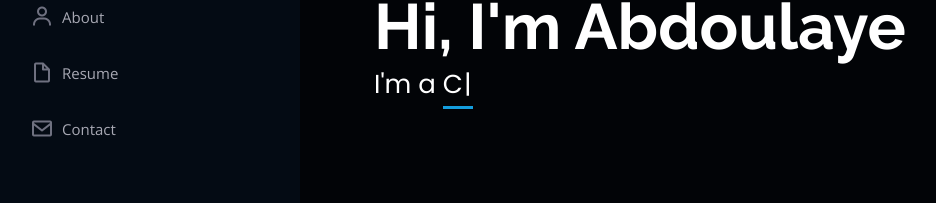
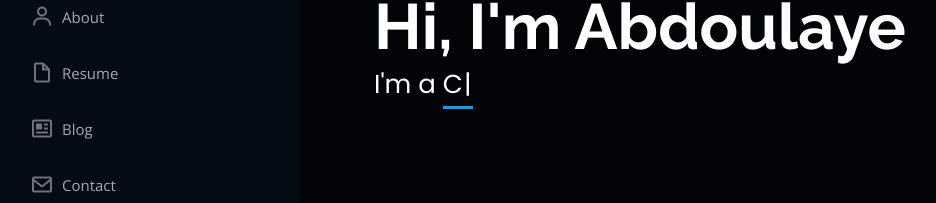
Before and after one commit to Abdoulaye-Thespy/Cloud-DevOps-Profile, a plain HTML site: page index.html in a window 1280 px wide. Shown: the part 324-527 px from the top of the page, without its empty margins (0-936 px from the left). Drawn offline with nearby package versions, Linux system fonts and the light colour scheme.

Commit message:
feat: Add blog section and hyperlink

```diff
--- a/index.html
+++ b/index.html
@@ -61,6 +61,7 @@
           <li><a href="#hero" class="nav-link scrollto active"><i class="bx bx-home"></i> <span>Home</span></a></li>
           <li><a href="#about" class="nav-link scrollto"><i class="bx bx-user"></i> <span>About</span></a></li>
           <li><a href="#resume" class="nav-link scrollto"><i class="bx bx-file-blank"></i> <span>Resume</span></a></li>
+          <li><a href="https://blog.abdoulaye.pro" target="_blank" class="nav-link scrollto"><i class="bx bx-news"></i> <span>Blog</span></a></li>
           <!-- <li><a href="#services" class="nav-link scrollto"><i class="bx bx-server"></i> <span>Portfolio</span></a></li> -->
           <li><a href="#contact" class="nav-link scrollto"><i class="bx bx-envelope"></i> <span>Contact</span></a></li>
         </ul>
@@ -74,7 +75,8 @@
       <h1> Hi, I'm Abdoulaye</h1>
       <p>I'm a <span class="typed" data-typed-items="Cloud|DevOps Engineer"></span></p>
     </div>
-  </section><!-- End Hero -->
+  </section>
+  <!-- End Hero -->
 
   <main id="main">
 
```
